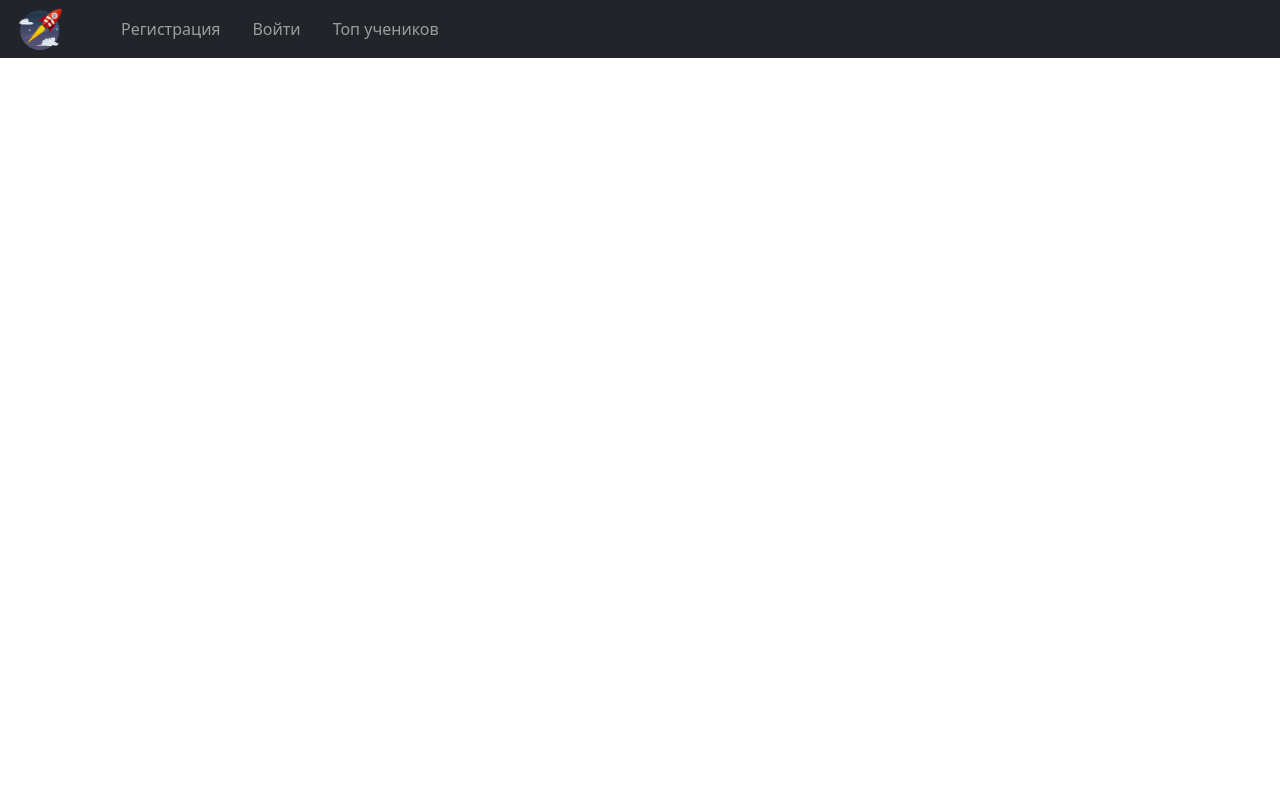
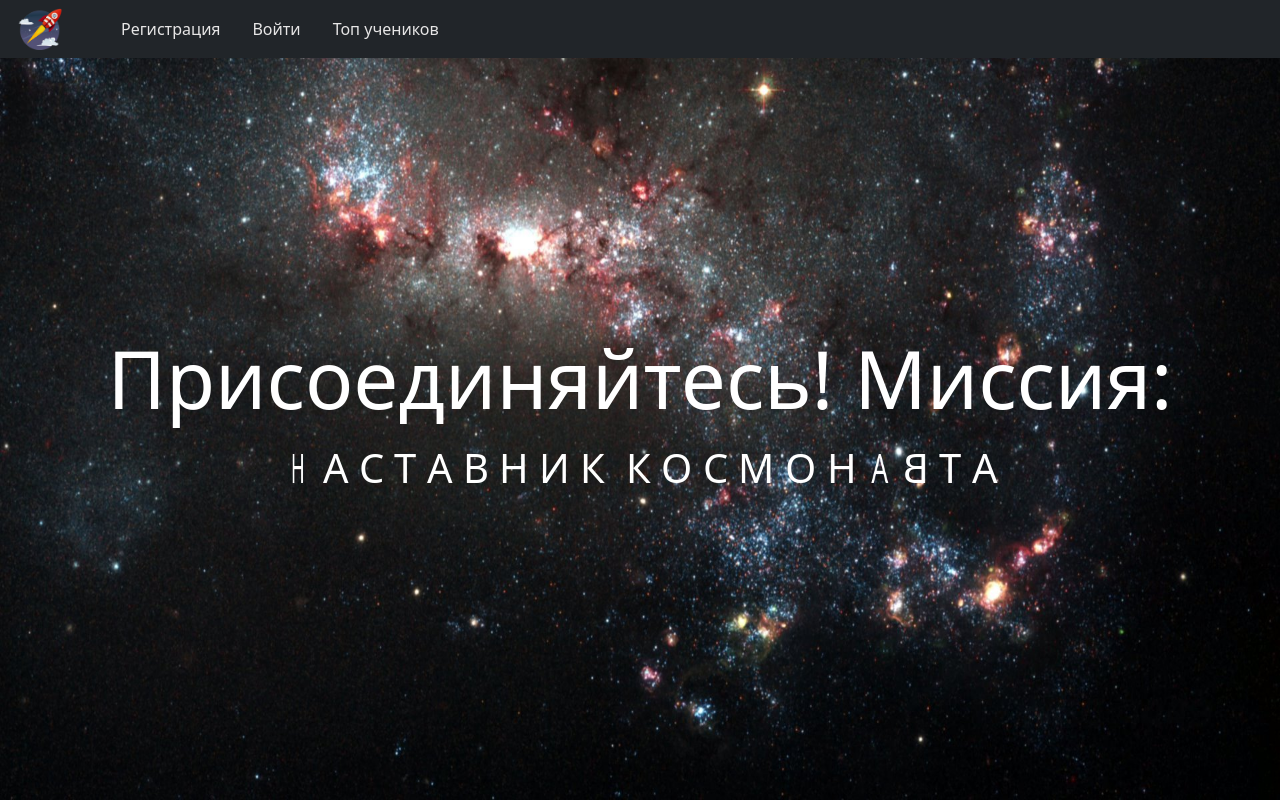
Before and after one commit to Aleksander1Byte/SpaceEd, a Flask app: page / in a window 1280 px wide. Run offline with Flask 2, Linux system fonts and the light colour scheme; some libraries are stand-ins or nearby versions.

Commit message:
Homepage beautification

```diff
--- a/main.py
+++ b/main.py
@@ -314,7 +314,7 @@
         stats = UserStats(user_id=user.id)
         db_sess.add(stats)
         db_sess.commit()
-        return redirect('/')
+        return redirect('/login')
     return render_template(
         'register.html', title='Регистрация', form=form, current_user=current_user
     )
--- a/static/css/style.css
+++ b/static/css/style.css
@@ -8,12 +8,34 @@
     background-color: red;
 }
 .giant {
-    font-size: 45vh;
+    font-size: 45vh!important;
+}
+.small_giant {
+    font-size: 10vh!important;
 }
 .very_big {
-    font-size: 5vh;
+    font-size: 5vh!important;
 }
 .big {
-    font-size: 2vh;
+    font-size: 2vh!important;
     font-weight: 400;
 }
+#background {
+    width: 100%;
+    height: 100%;
+    position: absolute;
+    left: 0px;
+    top: 0px;
+    z-index: 0;
+}
+
+.stretch {
+    width:100%;
+    height:100%;
+}
+.nav-link {
+    color: #e7e6e6;
+}
+.mt-32 {
+    margin-top: 32.5vh;
+}
--- /dev/null
+++ b/static/css/waviy.css
@@ -0,0 +1,19 @@
+.waviy {
+    position: relative;
+    color: #ffffff !important;
+}
+
+.waviy span {
+    position: relative;
+    display: inline-block;
+    font-size: 40px;
+    text-transform: uppercase;
+    animation: flip 3.5s infinite;
+    animation-delay: calc(.2s * var(--i))
+}
+
+@keyframes flip {
+    0%, 80% {
+        transform: rotateY(360deg)
+    }
+}
--- a/templates/homepage.html
+++ b/templates/homepage.html
@@ -1,17 +1,48 @@
 {% extends "index.html" %}
 
+{% block prenav %}
+<div id="background">
+    <img src="static/img/bg.jpg" class="stretch" alt=""/>
+</div>
+{% endblock %}
+
 {% block content %}
+
 {% if current_user.is_authenticated %}
 <center>
-    <div>
+    <div class="waviy">
         {% if didnt %}
         <div>
             <div class="giant">{{ didnt }}</div>
-            <div class="very_big">Столько заданий осталось прорешать</div>
+            <div class="very_big">
+                {% for letter in 'Столько заданий осталось решить' %}
+                <span style="--i:{{ loop.index }}">{{ letter }}</span>
+                {% endfor %}
+            </div>
         </div>
         {% else %}
-        <div class="very_big">Все задания сделаны!</div>
+        <div class="very_big mt-32">
+            {% for letter in 'Все задания сделаны!' %}
+            <span style="--i:{{ loop.index }}">{{ letter }}</span>
+            {% endfor %}
+        </div>
         {% endif %}
+    </div>
+
+</center>
+{% else %}
+<center>
+    <div class="waviy mt-32">
+        <div>
+            <div class="small_giant">
+                Присоединяйтесь! Миссия:
+            </div>
+            <div class="very_big">
+                {% for letter in 'наставник космонавта' %}
+                <span style="--i:{{ loop.index }}">{{ letter }}</span>
+                {% endfor %}
+            </div>
+        </div>
     </div>
 </center>
 {% endif %}
--- a/templates/index.html
+++ b/templates/index.html
@@ -6,6 +6,9 @@
     <link href="https://cdn.jsdelivr.net/npm/bootstrap@5.3.0-alpha3/dist/css/bootstrap.min.css" rel="stylesheet"
           integrity="sha384-KK94CHFLLe+nY2dmCWGMq91rCGa5gtU4mk92HdvYe+M/SXH301p5ILy+dN9+nJOZ" crossorigin="anonymous">
     <link rel="stylesheet" href="/static/css/style.css">
+    <link rel="stylesheet" href="/static/css/waviy.css">
+
+    {% block prenav %} {% endblock %}
 
     <nav class="navbar navbar-expand-lg navbar-dark bg-dark mb-4">
         <div class="container-xxl">
```
Also changed, not shown: static/img/bg.jpg (added).
